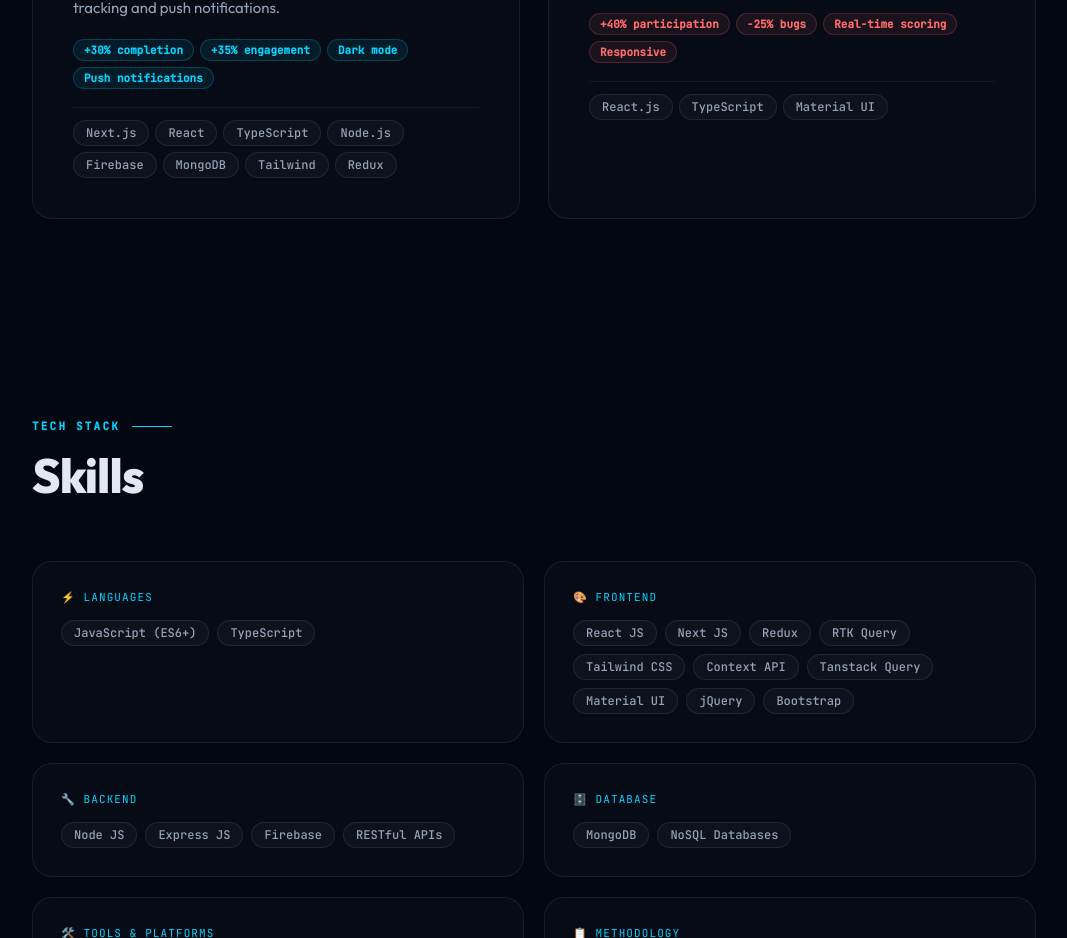
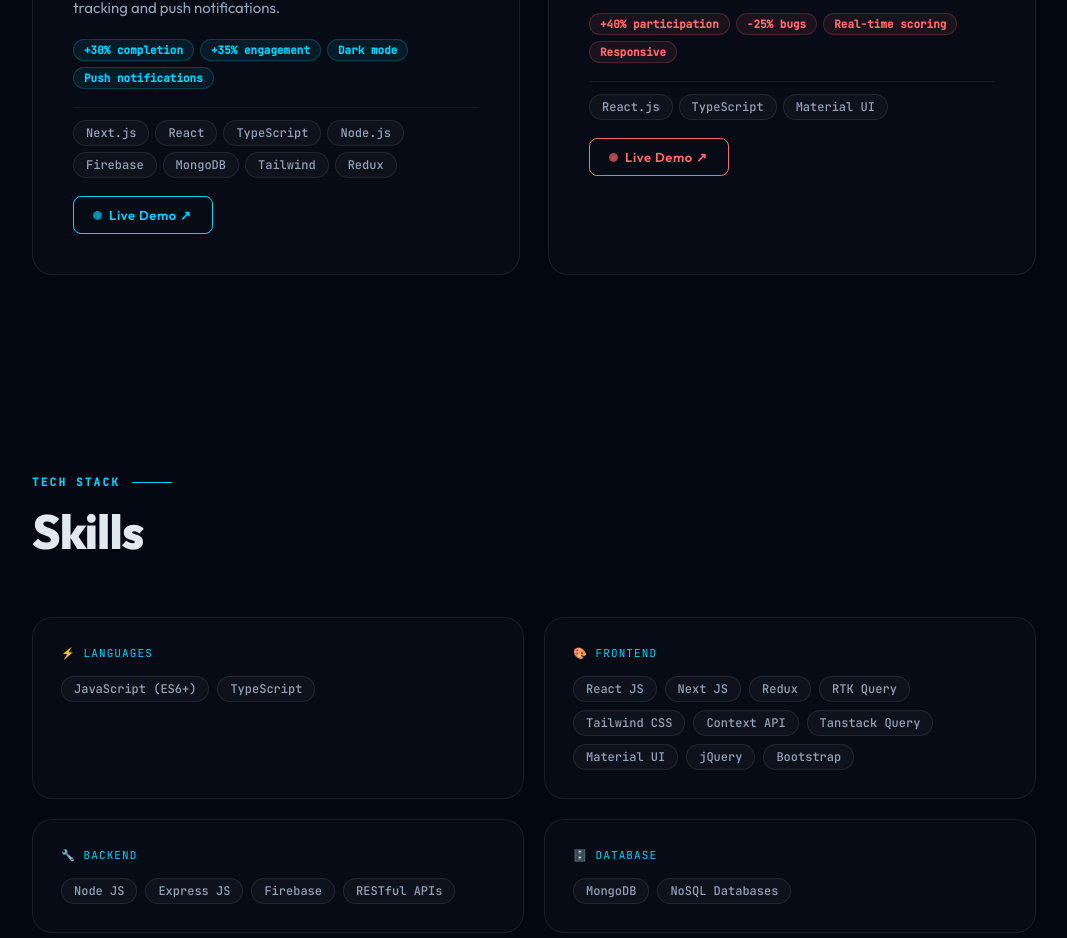
Before and after one commit to DhruvKhambhata/portFolio, a React (Vite) app: page / in a window 1280 px wide. Shown: the part 2380-3318 px from the top of the page, without its empty margins (106-1173 px from the left). Built offline with nearby package versions, Linux system fonts and the light colour scheme.

Commit message:
added live project links

```diff
--- a/src/App.css
+++ b/src/App.css
@@ -527,6 +527,39 @@
   border-top: 1px solid rgba(255,255,255,0.05);
 }
 
+.live-demo-btn {
+  display: inline-flex;
+  align-items: center;
+  gap: 8px;
+  padding: 10px 20px;
+  border-radius: 8px;
+  font-size: 13px;
+  font-weight: 600;
+  letter-spacing: 0.05em;
+  border: 1px solid;
+  background: transparent;
+  text-decoration: none;
+  transition: all 0.3s ease;
+  align-self: flex-start;
+  font-family: 'Outfit', sans-serif;
+}
+.live-demo-btn:hover {
+  background: rgba(255,255,255,0.05);
+  transform: translateY(-2px);
+  box-shadow: 0 8px 24px rgba(0,0,0,0.2);
+}
+.live-dot {
+  width: 7px;
+  height: 7px;
+  border-radius: 50%;
+  animation: livePulse 1.5s ease-in-out infinite;
+  flex-shrink: 0;
+}
+@keyframes livePulse {
+  0%, 100% { opacity: 1; transform: scale(1); }
+  50% { opacity: 0.5; transform: scale(1.4); }
+}
+
 /* ─── SKILLS ──────────────────────────────────────────── */
 .skills-grid {
   display: grid;
--- a/src/App.jsx
+++ b/src/App.jsx
@@ -20,6 +20,7 @@ const PROJECTS = [
     tech: ["Next.js", "React", "TypeScript", "Node.js", "Firebase", "MongoDB", "Tailwind", "Redux"],
     metrics: ["+30% completion", "+35% engagement", "Dark mode", "Push notifications"],
     color: "#00D4FF",
+    liveUrl: "https://trackflow-beryl.vercel.app/",
   },
   {
     title: "Quiz App",
@@ -28,6 +29,7 @@ const PROJECTS = [
     tech: ["React.js", "TypeScript", "Material UI"],
     metrics: ["+40% participation", "-25% bugs", "Real-time scoring", "Responsive"],
     color: "#FF6B6B",
+    liveUrl: "https://quiezapp.netlify.app/",
   },
 ];
 
@@ -49,7 +51,7 @@ export default function App() {
   const handleResumeDownload = () => {
     setDownloading(true);
     const link = document.createElement("a");
-    link.href = "/resume/Dhruv_Khambhata_Frontend_Developer_Resume.pdf";
+    link.href = "/resume/Dhruv_Khambhata_Resume.pdf";
     link.download = "Dhruv_Khambhata_Frontend_Developer_Resume.pdf";
     document.body.appendChild(link);
     link.click();
@@ -271,6 +273,16 @@ export default function App() {
                   <span key={t} className="skill-tag">{t}</span>
                 ))}
               </div>
+              <a
+                href={project.liveUrl}
+                target="_blank"
+                rel="noreferrer"
+                className="live-demo-btn"
+                style={{ borderColor: project.color, color: project.color }}
+              >
+                <span className="live-dot" style={{ background: project.color }} />
+                Live Demo ↗
+              </a>
             </div>
           ))}
         </div>
```
